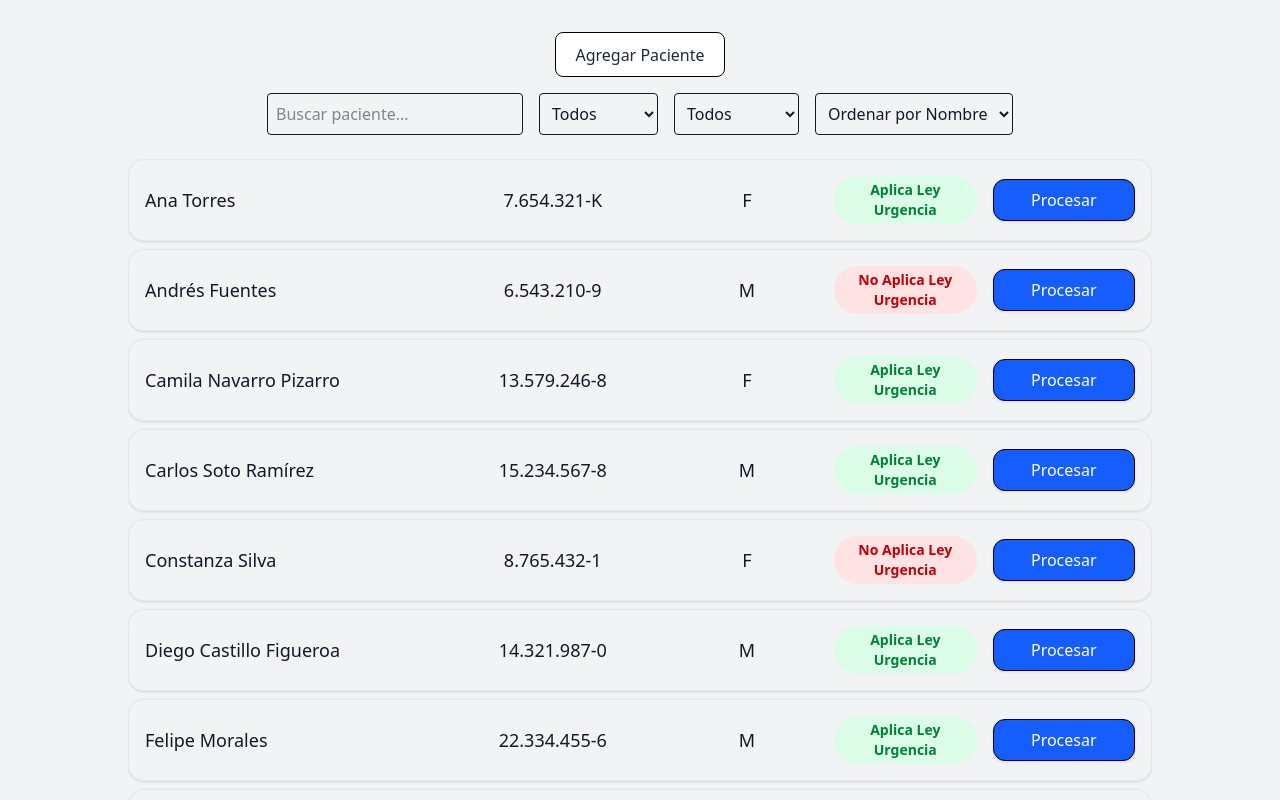
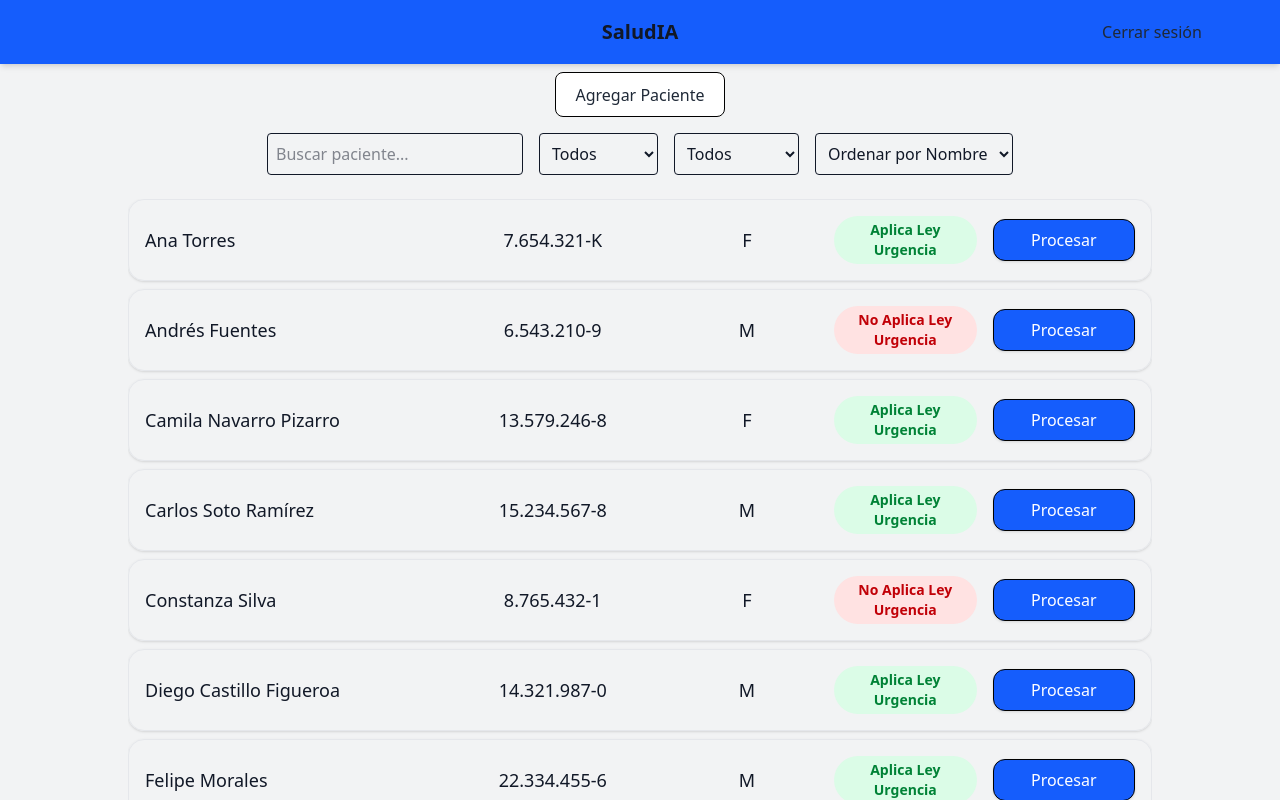
Before and after one commit to SaludIA5/frontend, a React (Vite) app: page / in a window 1280 px wide. Shown: the top 800 px of the page. Built offline with nearby package versions, Linux system fonts and the light colour scheme.

Commit message:
Added landing page header

```diff
--- a/src/App.css
+++ b/src/App.css
@@ -1,7 +1,6 @@
 #root {
   width: 100%;
   margin: 0 auto;
-  padding: 2rem;
   text-align: center;
 }
 
--- /dev/null
+++ b/src/components/Header.tsx
@@ -0,0 +1,25 @@
+type HeaderProps = {
+onLogout: () => void
+}
+
+export default function Header({ onLogout }: HeaderProps) {
+return (
+    <header className="bg-blue-600 text-white shadow-md mb-2">
+    <div className="max-w-7xl mx-auto">
+        <div className="grid grid-cols-[1fr_3fr_1fr] items-center h-16">
+        {/* Título en el centro */}
+        <h1 className="col-start-2 text-xl font-bold text-center">SaludIA</h1>
+
+        {/* "Botón" como texto, ocupa toda la col */}
+        <button
+            onClick={onLogout}
+            className="col-start-3 h-full w-full text-center px-4 bg-blue-600
+            border-none rounded-none hover:bg-blue-700 transition"
+        >
+            Cerrar sesión
+        </button>
+        </div>
+    </div>
+    </header>
+)
+}
--- a/src/components/PatientManager.tsx
+++ b/src/components/PatientManager.tsx
@@ -32,7 +32,7 @@ export default function PatientManager({ patients }: { patients: User[] }) {
 
 
   return (
-    <div className='my-4'>
+    <div className='m-4'>
     <PatientControls
       search={search}
       setSearch={setSearch}
--- a/src/pages/LandingPage.tsx
+++ b/src/pages/LandingPage.tsx
@@ -3,6 +3,7 @@ import PatientManager from '../components/PatientManager'
 import type { User } from '../types/user'
 import { mockPatients } from '../types/user'
 import NewPatientRegister from '../components/NewPatientRegister'
+import Header from '../components/Header'
 
 export default function LandingPage() {
     const [patients, setPatients] = useState<User[]>(mockPatients)
@@ -19,6 +20,7 @@ export default function LandingPage() {
 
     return (
         <>
+            <Header onLogout={()=>{}}/>
             <button onClick={handleModalToggle}>Agregar Paciente</button>
             <PatientManager patients={patients} />
             <NewPatientRegister isOpen={modalOpen} onClose={handleModalToggle} onSave={handleAddUser}/>
```
